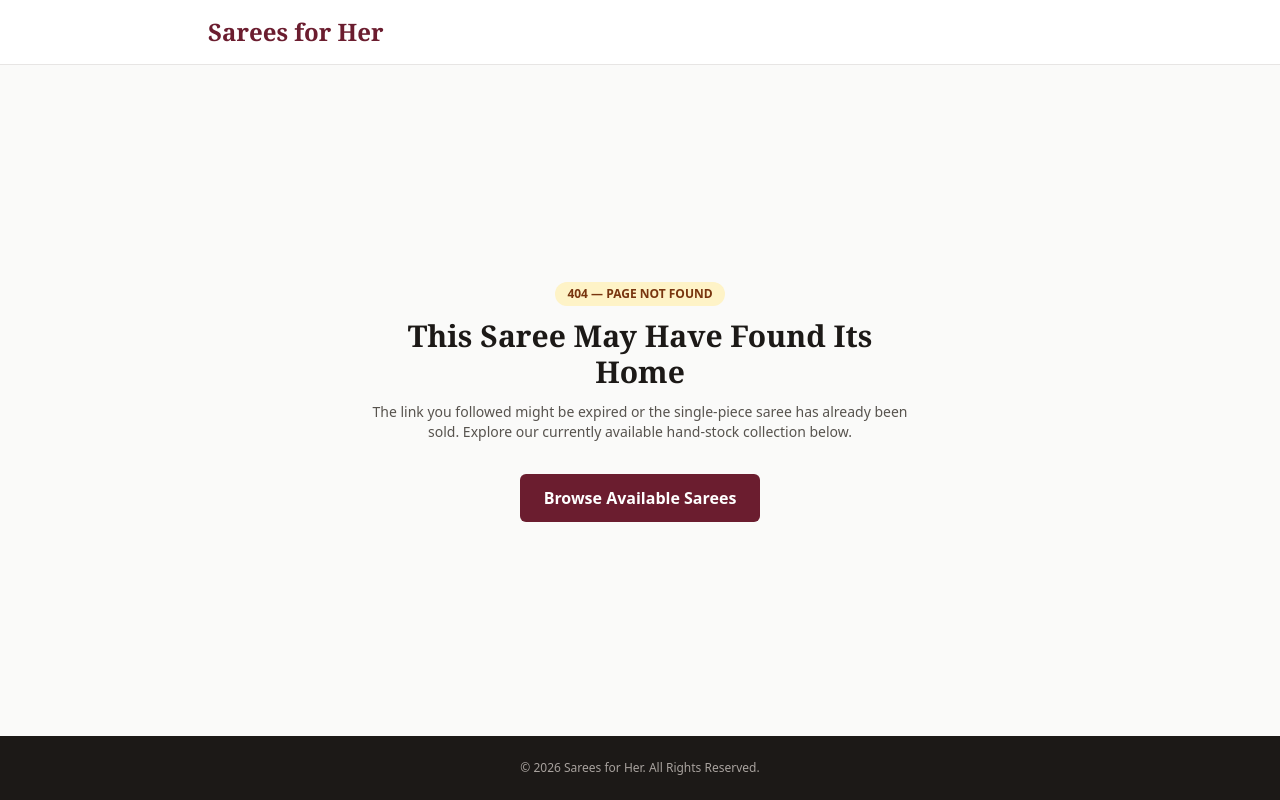
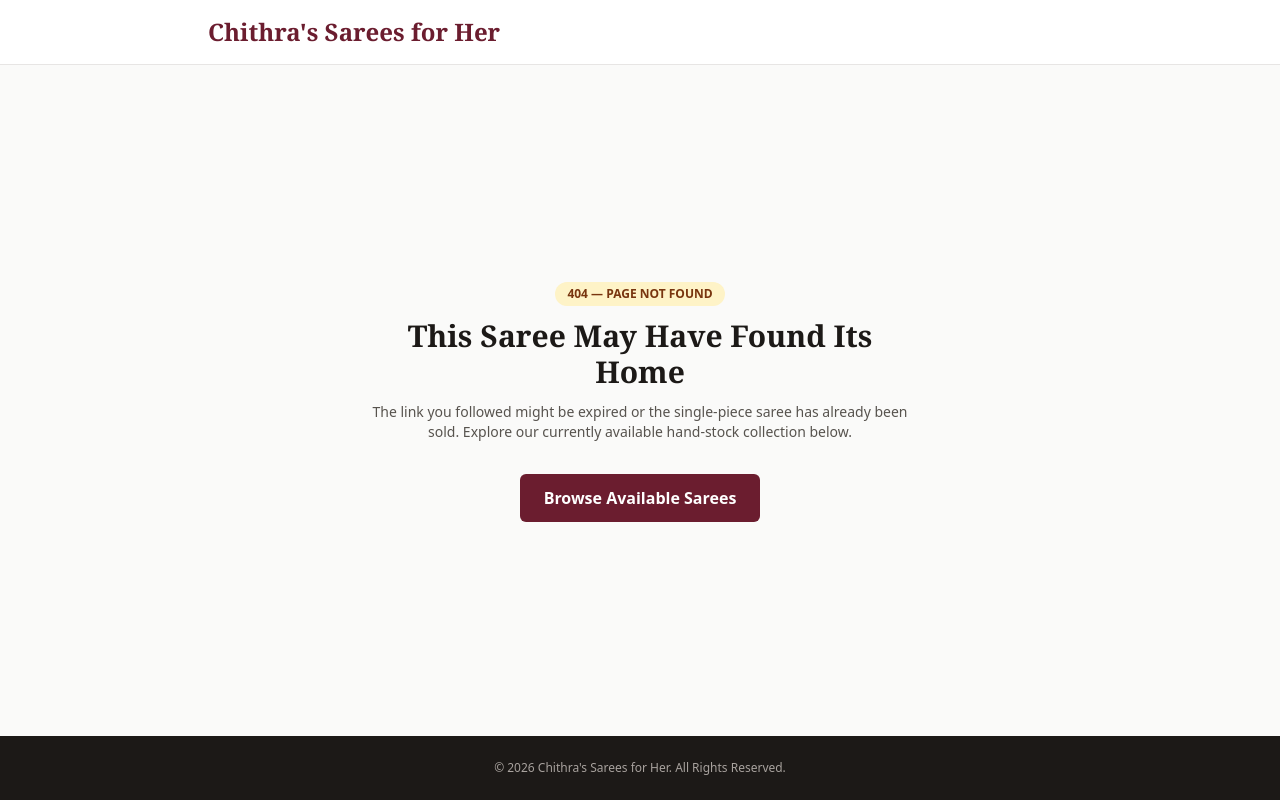
Before and after one commit to princess-masha/sareesforher, a plain HTML site: page 404.html in a window 1280 px wide. Drawn offline with nearby package versions, Linux system fonts and the light colour scheme.

Commit message:
Update 404.html

```diff
--- a/404.html
+++ b/404.html
@@ -3,7 +3,7 @@
 <head>
   <meta charset="UTF-8" />
   <meta name="viewport" content="width=device-width, initial-scale=1.0" />
-  <title>Saree Not Found | Sarees for Her</title>
+  <title>Saree Not Found | Chithra's Sarees for Her</title>
   <link rel="icon" href="assets/favicon.ico" type="image/x-icon" />
   <script src="https://cdn.tailwindcss.com"></script>
   <style>
@@ -14,7 +14,7 @@
 <body class="bg-stone-50 text-stone-900 font-sans antialiased min-h-screen flex flex-col justify-between">
   <header class="bg-white border-b border-stone-200">
     <div class="max-w-4xl mx-auto px-4 py-4">
-      <a href="index.html" class="text-2xl font-serif font-bold brand-maroon-text">Sarees for Her</a>
+      <a href="index.html" class="text-2xl font-serif font-bold brand-maroon-text">Chithra's Sarees for Her</a>
     </div>
   </header>
 
@@ -30,7 +30,7 @@
   </main>
 
   <footer class="bg-stone-900 text-stone-400 py-6 text-center text-xs">
-    © 2026 Sarees for Her. All Rights Reserved.
+    © 2026 Chithra's Sarees for Her. All Rights Reserved.
   </footer>
 </body>
 </html>
```
